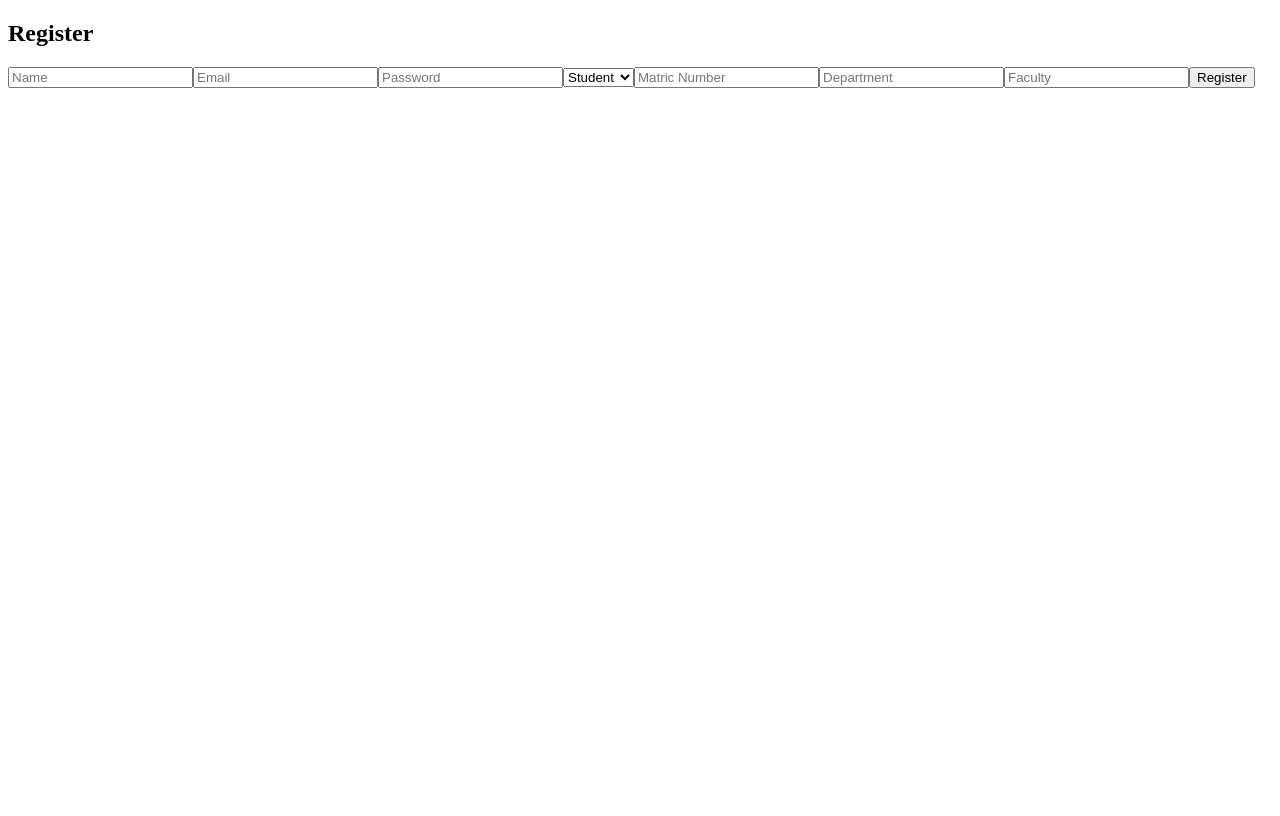
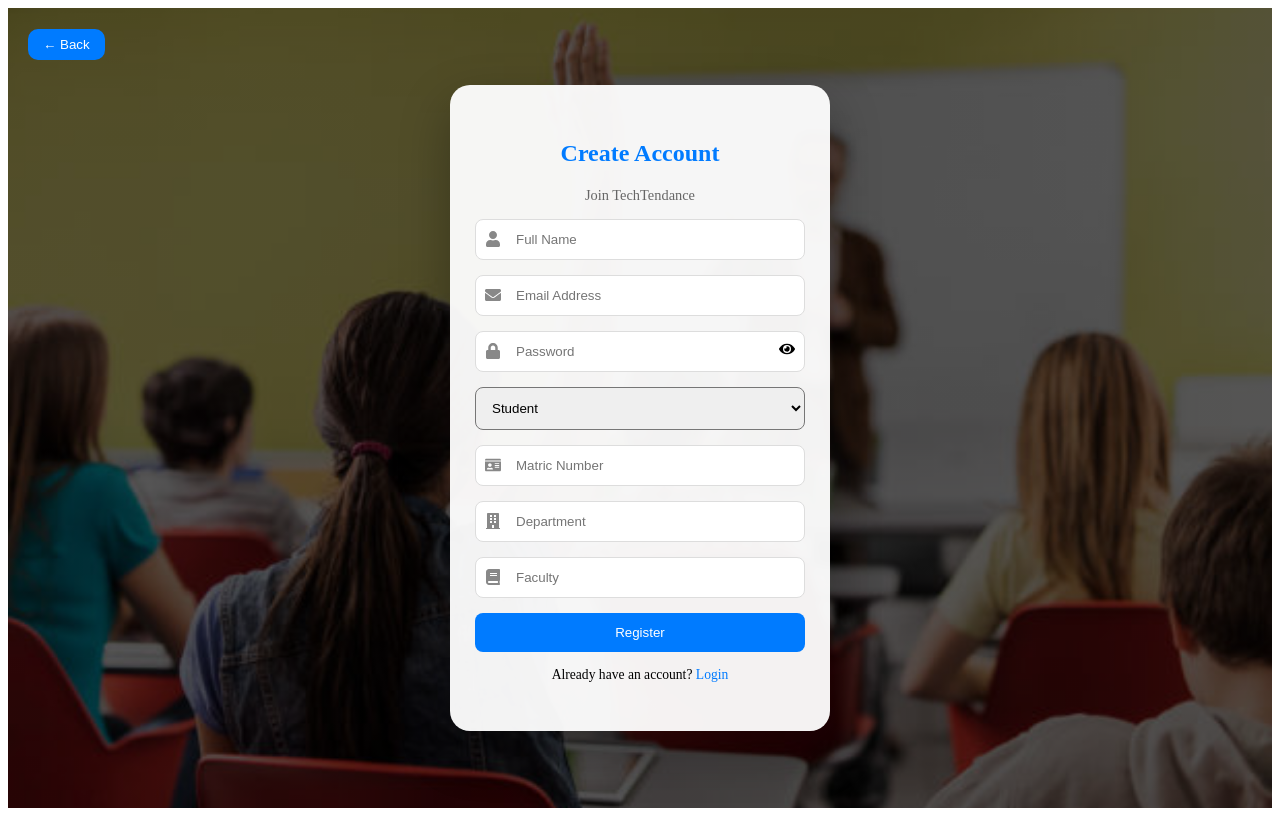
Before and after one commit to king-lulu8Gverse/QRcode_attendance_system, a React (Vite) app: page /register in a window 1280 px wide. Built offline with nearby package versions, Linux system fonts and the light colour scheme.

Commit message:
register page complete fix

```diff
--- a/src/components/Navbar.jsx
+++ b/src/components/Navbar.jsx
@@ -12,7 +12,7 @@ function Navbar() {
 
         <div className="brand">TechTendance</div>
 
-        {/* Desktop Links */}
+
         <ul className={`nav-links ${isOpen ? "open" : ""}`}>
           {pages.map((page) => (
             <li key={page.name}>
@@ -23,7 +23,7 @@ function Navbar() {
           ))}
         </ul>
 
-        {/* Hamburger */}
+
         <div className="hamburger" onClick={() => setIsOpen(!isOpen)}>
           <div className={`line ${isOpen ? "rotate1" : ""}`}></div>
           <div className={`line ${isOpen ? "fade" : ""}`}></div>
--- a/src/pages/Register.jsx
+++ b/src/pages/Register.jsx
@@ -1,7 +1,17 @@
-import { useState } from "react";
-import { registerUser } from "../../services/api"; // Use your API service
+import React, { useState } from "react";
+import { registerUser } from "../../services/api";
+import {
+  FaUser,
+  FaEnvelope,
+  FaLock,
+  FaIdCard,
+  FaBuilding,
+  FaBook,
+  FaEye,
+  FaEyeSlash,
+} from "react-icons/fa";
 import "../styles/Register.css";
-import React from "react";
+
 function Register() {
   const [form, setForm] = useState({
     name: "",
@@ -13,19 +23,25 @@ function Register() {
     faculty: "",
   });
 
+  const [showPassword, setShowPassword] = useState(false);
+  const [error, setError] = useState("");
+
   const handleChange = (e) => {
     setForm({ ...form, [e.target.name]: e.target.value });
+    setError("");
   };
 
   const handleRegister = async (e) => {
     e.preventDefault();
 
     if (!form.name || !form.email || !form.password) {
-      return alert("Name, Email, and Password are required!");
+      setError("Please fill in all required fields");
+      return;
     }
 
     try {
-      const res = await registerUser(form); // Use the API service
+      const res = await registerUser(form);
+
       if (res.message || res.success) {
         alert("Registered Successfully!");
         setForm({
@@ -38,38 +54,67 @@ function Register() {
           faculty: "",
         });
       } else {
-        alert("Registration Failed");
+        setError("Registration failed. Try again.");
       }
     } catch (err) {
       console.error(err);
-      alert("Registration Failed");
+      setError("Something went wrong.");
     }
   };
 
   return (
-    <>
-    <div className="register-container">
-      <h2>Register</h2>
+    <div className="register-page">
+
+      {/* BACK BUTTON */}
+      <button className="back-btn" onClick={() => window.history.back()}>
+        ← Back
+      </button>
+
+      <div className="register-card">
+        <h2>Create Account</h2>
+        <p className="subtitle">Join TechTendance</p>
+
+        {error && <p className="error">{error}</p>}
+
         <form onSubmit={handleRegister}>
+
+          <div className="input-group">
+            <FaUser className="input-icon" />
             <input
               name="name"
-          placeholder="Name"
+              placeholder="Full Name"
               value={form.name}
               onChange={handleChange}
             />
+          </div>
+
+          <div className="input-group">
+            <FaEnvelope className="input-icon" />
             <input
               name="email"
-          placeholder="Email"
+              placeholder="Email Address"
               value={form.email}
               onChange={handleChange}
             />
+          </div>
+
+          <div className="input-group">
+            <FaLock className="input-icon" />
             <input
               name="password"
-          type="password"
+              type={showPassword ? "text" : "password"}
               placeholder="Password"
               value={form.password}
               onChange={handleChange}
             />
+            <span
+              className="eye-icon"
+              onClick={() => setShowPassword(!showPassword)}
+            >
+              {showPassword ? <FaEyeSlash /> : <FaEye />}
+            </span>
+          </div>
+
           <select name="role" value={form.role} onChange={handleChange}>
             <option value="student">Student</option>
             <option value="lecturer">Lecturer</option>
@@ -77,31 +122,49 @@ function Register() {
 
           {form.role === "student" && (
             <>
+              <div className="input-group">
+                <FaIdCard className="input-icon" />
                 <input
                   name="matric_number"
                   placeholder="Matric Number"
                   value={form.matric_number}
                   onChange={handleChange}
                 />
+              </div>
+
+              <div className="input-group">
+                <FaBuilding className="input-icon" />
                 <input
                   name="department"
                   placeholder="Department"
                   value={form.department}
                   onChange={handleChange}
                 />
+              </div>
+
+              <div className="input-group">
+                <FaBook className="input-icon" />
                 <input
                   name="faculty"
                   placeholder="Faculty"
                   value={form.faculty}
                   onChange={handleChange}
                 />
+              </div>
             </>
           )}
 
           <button type="submit">Register</button>
         </form>
+
+        <p className="login-link">
+          Already have an account?{" "}
+          <span onClick={() => (window.location.href = "/login")}>
+            Login
+          </span>
+        </p>
       </div>
-    </>
+    </div>
   );
 }
 
--- a/src/styles/Register.css
+++ b/src/styles/Register.css
@@ -1,130 +1,157 @@
+*{
+  box-sizing: border-box;
+}
+.register-page {
+  min-height: 100vh;
+  display: flex;
+  justify-content: center;
+  align-items: center;
+  position: relative;
 
-.navbar {
-  background-color: rgb(30, 30, 60); /* dark bluish-purple */
-  color: #f4f4f6;
-  position: sticky;
-  top: 0;
-  z-index: 50;
-  box-shadow: 0 2px 4px rgba(0, 0, 0, 0.1);
-  padding: 0.5rem 1rem;
-  border-radius: 0 0 10px 10px;
-  font-family: 'Roboto', sans-serif;
+  background: linear-gradient(
+      rgba(0,0,0,0.65),
+      rgba(0,0,0,0.65)
+    ),
+    url("/imageone.jpg") no-repeat center/cover;
+
+  animation: moveBg 20s infinite alternate;
 }
 
-.navbar-container {
-  max-width: 1200px;
-  margin: 0 auto;
-  display: flex;
-  justify-content: space-between;
-  align-items: center;
+/* BACK BUTTON */
+.back-btn {
+  position: absolute;
+  top: 21px;
+  left: 20px;
+  background: #007bff;
+  border: none;
+  padding: 8px 15px;
+  border-radius: 10px;
+  cursor: pointer;
 }
 
-/* ==============================
-   Brand / Logo
-============================== */
-.brand {
-  font-size: 2rem;
-  font-weight: 900;
-  color: #ffe600; /* bright yellow accent */
-  font-family: 'Montserrat', sans-serif;
+.back-btn:hover {
+  border: 1px solid #0056b3;
+  background:#0056b3;
 }
 
-/* ==============================
-   Desktop Links
-============================== */
-.nav-links {
-  display: flex;
-  gap: 2rem;
-  list-style: none;
-  font-size: 1.1rem;
+
+/* CARD */
+.register-card {
+  width: 90%;
+  max-width: 380px;
+  background: rgba(255,255,255,0.95);
+  padding: 35px 25px;
+  border-radius: 20px;
+  box-shadow: 0 20px 50px rgba(0,0,0,0.3);
+  text-align: center;
+  animation: fadeIn 0.7s ease;
 }
 
-.nav-links li a {
-  color: #f4f4f6;
-  text-decoration: none;
-  padding: 0.4rem 0.6rem;
-  border-radius: 8px;
-  transition: all 0.3s ease;
+/* TITLE */
+.register-card h2 {
+  color: #007bff;
 }
 
-.nav-links li a:hover {
-  background-color: rgba(255, 255, 255, 0.2);
-  color: #ffe600;
+.subtitle {
+  font-size: 0.9rem;
+  margin-bottom: 15px;
+  color: #666;
 }
 
-/* ==============================
-   Hamburger Button
-============================== */
-.hamburger {
-  display: none;
-  flex-direction: column;
-  cursor: pointer;
-  gap: 5px;
+/* ERROR */
+.error {
+  color: red;
+  font-size: 0.85rem;
+  margin-bottom: 10px;
 }
 
-.line {
-  width: 25px;
-  height: 3px;
-  background-color: #ffe600;
-  transition: all 0.3s ease;
+/* FORM */
+form {
+  display: flex;
+  flex-direction: column;
+  gap: 15px;
 }
 
-.rotate1 {
-  transform: rotate(45deg) translate(5px, 5px);
+/* INPUT GROUP */
+.input-group {
+  position: relative;
 }
 
-.rotate2 {
-  transform: rotate(-45deg) translate(6px, -6px);
+.input-group input {
+  width: 100%;
+  padding: 12px 40px;
+  border-radius: 8px;
+  border: 1px solid #ddd;
 }
 
-.fade {
-  opacity: 0;
+.input-group input:focus {
+  border-color: #007bff;
+  box-shadow: 0 0 6px rgba(0,123,255,0.3);
 }
 
-/* ==============================
-   Mobile Styles
-============================== */
-@media (max-width: 768px) {
-  .hamburger {
-    display: flex;
-  }
+/* ICON */
+.input-icon {
+  position: absolute;
+  top: 50%;
+  left: 10px;
+  transform: translateY(-50%);
+  color: #888;
+}
 
-  .nav-links {
-    display: none;
-    position: absolute;
-    top: 70px;
-    right: 1rem;
-    left: 1rem;
-    flex-direction: column;
-    padding: 0;
-    margin: 0;
-    background: transparent; /* remove big bg */
-    gap: 0.5rem;
-    z-index: 100;
-  }
+/* EYE ICON */
+.eye-icon {
+  position: absolute;
+  right: 10px;
+  top: 50%;
+  transform: translateY(-50%);
+  cursor: pointer;
+}
 
-  .nav-links.open {
-    display: flex;
-  }
+/* SELECT */
+select {
+  padding: 12px;
+  border-radius: 8px;
+}
 
-  /* Each link as its own island */
-  .nav-links li a {
-    display: block;
-    padding: 0.8rem 1rem;
-    background-color: rgba(255, 255, 255, 0.15); /* island bg */
-    color: #fff;
-    text-decoration: none;
-    font-weight: 500;
-    border-radius: 10px;
-    text-align: center;
-    transition: all 0.3s ease;
-  }
+/* BUTTON */
+button {
+  padding: 12px;
+  border: none;
+  border-radius: 8px;
+  background: #007bff;
+  color: white;
+  cursor: pointer;
+}
 
-  /* Hover effect for islands */
-  .nav-links li a:hover {
-    background-color: #ffe600;
-    color: #000;
-    transform: translateY(-2px);
-    box-shadow: 0 4px 8px rgba(0, 0, 0, 0.2);
+button:hover {
+  background: #0056b3;
+}
+
+/* LOGIN LINK */
+.login-link {
+  font-size: 0.85rem;
+  margin-top: 15px;
+}
+
+.login-link span {
+  color: #007bff;
+  cursor: pointer;
+}
+
+/* ANIMATIONS */
+@keyframes fadeIn {
+  from {opacity: 0; transform: translateY(20px);}
+  to {opacity: 1; transform: translateY(0);}
+}
+
+@keyframes moveBg {
+  0% {background-position: center;}
+  100% {background-position: top;}
+}
+
+/* MOBILE */
+@media (max-width: 780px) {
+  .register-card {
+    padding: 25px 15px;
   }
 }
```
Lines whose indentation alone changed are shown as unchanged.
